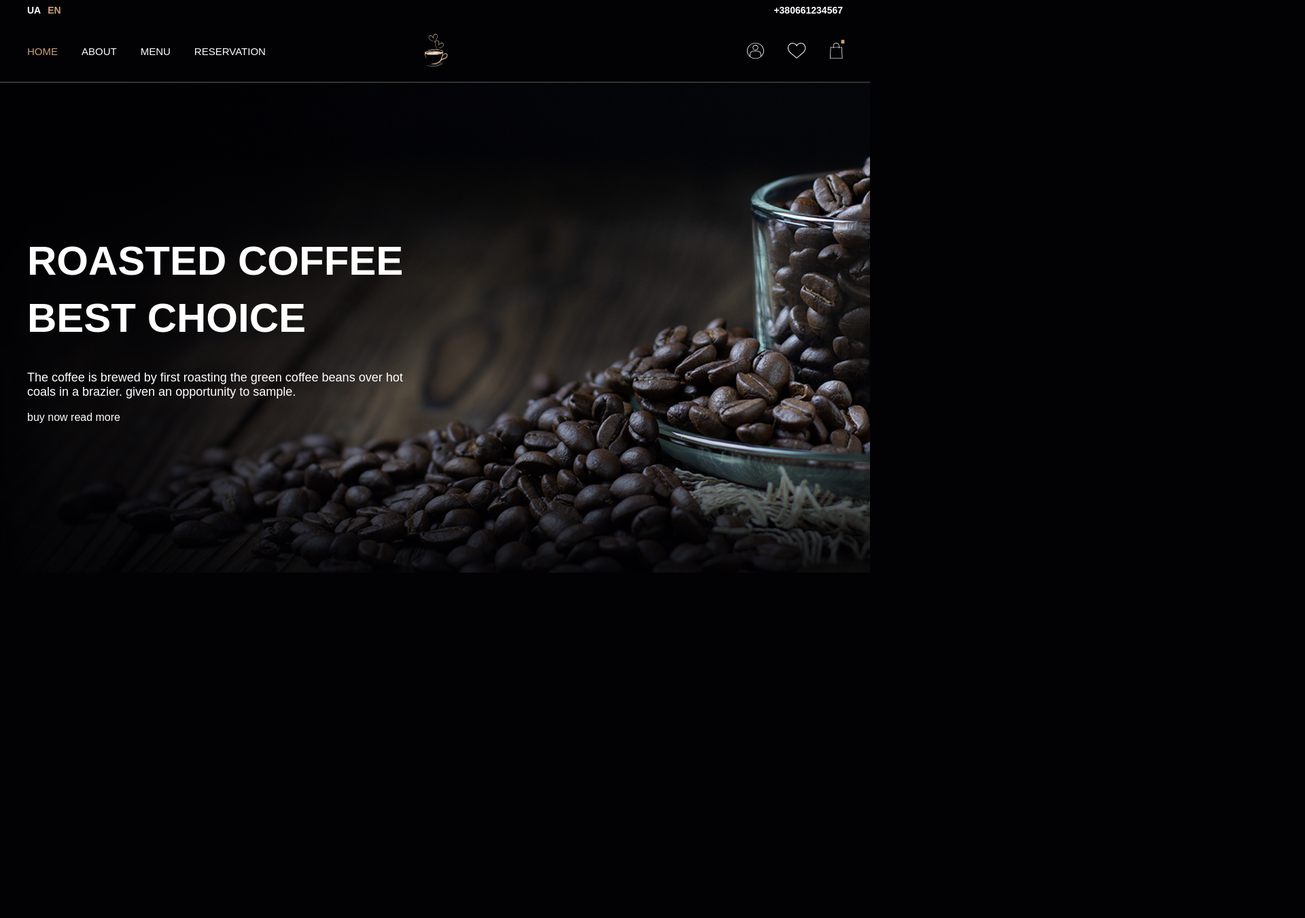
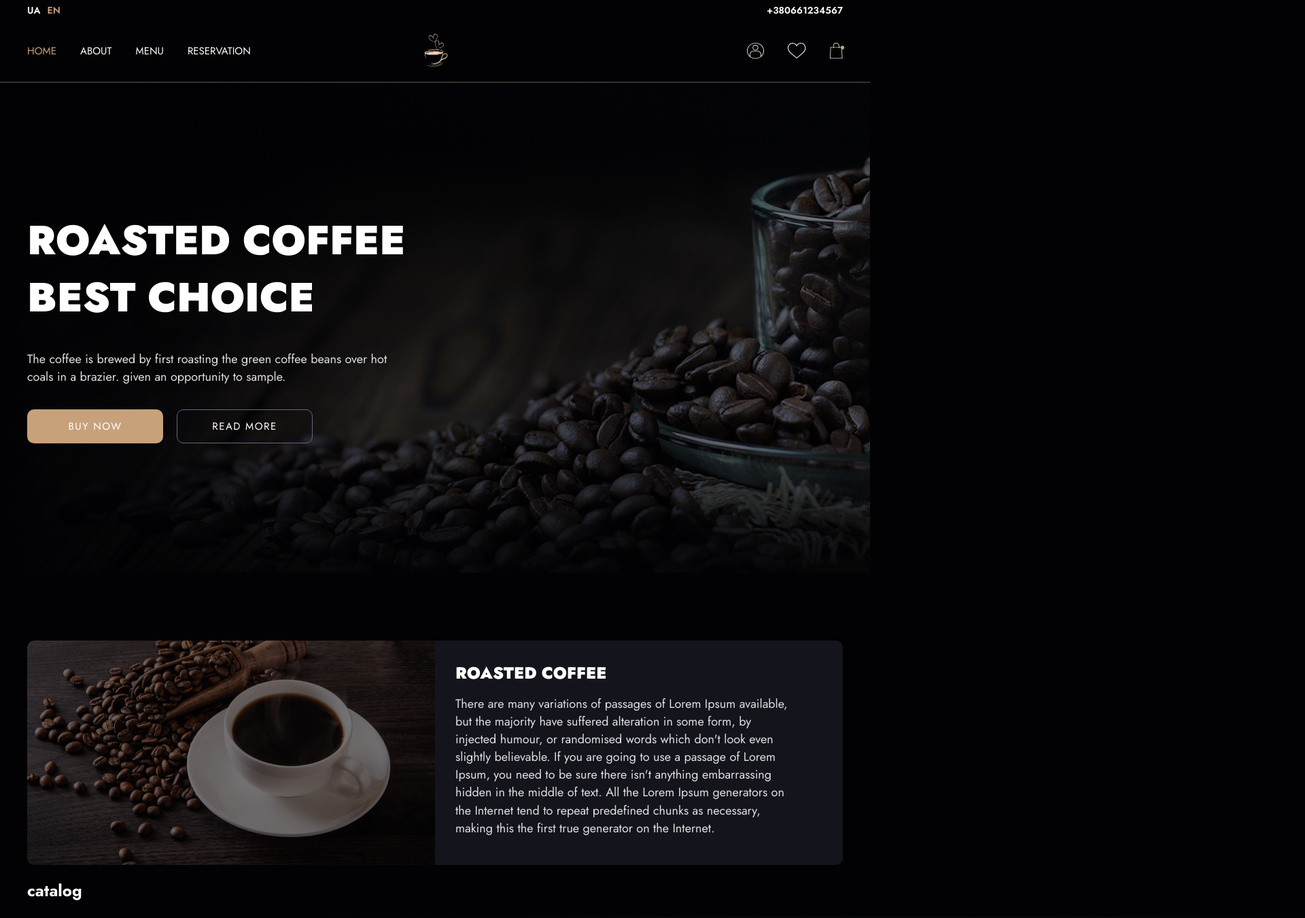
Before and after one commit to AndriyKas/HTML-CSS-Coffee-landing, a plain HTML site: page index.html in a window 1280 px wide. Shown: the top 1350 px of the page at 68% size, 1920 px wide, since content can reach past the window. Before the commit the page ends 842 px from the top, so only its background shows below. Drawn offline with Linux system fonts and the light colour scheme.

Commit message:
items stage

```diff
--- a/css/style.css
+++ b/css/style.css
@@ -1,4 +1,4 @@
-@import url('https://fonts.googleapis.com/css2?family=Jost:wght@400;500;700;600;900&display=swap');
+@import url('https://fonts.googleapis.com/css2?family=Jost:wght@400;500;600;700;900&display=swap');
 
 
 *, *::before, *::after{
@@ -8,7 +8,7 @@
 body {
    background-color: #020204;
    margin: 0;
-   font-family: "Arial", sans-serif;
+   font-family: Jost, sans-serif;
    color: white;
 }
 
@@ -24,6 +24,19 @@ a {
 .container {
    width: 1200px;
    margin: 0 auto;
+}
+
+.btn {
+   min-width: 200px;
+   height: 50px;
+   display: inline-flex;
+   justify-content: center;
+   align-items: center;
+   font-size: 15px;
+   letter-spacing: 0.1em;
+   text-transform: uppercase;
+   border-radius: 10px;
+   transition: 0.2s ease-in-out;
 }
 
 /* HEADER */
@@ -138,7 +151,20 @@ a {
 /* INTRO */
 
 .intro {
+   margin-bottom: 100px;
+   background-repeat: no-repeat;
+   background-size: cover;
+   position: relative;
+}
 
+.intro:after {
+   content: '';
+   position: absolute;
+   top: 0;
+   left: 0;
+   width: 100%;
+   height: 100%;
+   background-color: rgba(2, 2, 4, 0.55);
 }
 
 .intro__wrapper {
@@ -146,6 +172,8 @@ a {
    display: flex;
    align-items: center;
    padding: 20px  0;
+   position: relative;
+   z-index: 2;
 }
 
 .intro__block {
@@ -161,10 +189,87 @@ a {
 }
 
 .intro__text {
+   margin: 0 0 35px;
    font-size: 18px;
-   color: ;
+   color: #DFDFDF ;
 }
 
 .intro__actions {
+   display: flex;
+}
+
+.intro__actions .btn-main {
+   margin-right: 20px;
+}
+
+.btn-main {
+   background-color: #C7A17A;
+}
+
+.btn-main:hover {
+   background-color: #ad7e50;
+}
+
+.btn-secondary {
+   border: 1px solid #666681;
+}
+
+.btn-secondary:hover {
+   background-color: #666681;
+}
+
+/* INFO__BLOCK */
+
+.info__block {
+   display: flex;
+}
+
+.info__img {
+   width: 600px;
+   height: 330px;
+   object-fit: cover;
+   background-repeat: no-repeat;
+   border-radius: 10px 0 0 10px;
+}
+
+.info__img-wrapper {
+   position: relative;
+}
+
+.info__img-wrapper::after {
+   content: '';
+   position: absolute;
+   top: 0;
+   left: 0;
+   width: 100%;
+   height: 100%;
+   background-color: rgba(2, 2, 4, 0.55);
+}
+
+.info__item {
+   padding: 30px 75px 15px 30px;
+   background-color: #14141D;
+   border-radius: 0 10px 10px 0;
 
 }
+
+
+
+.info__title {
+   font-size: 24px;
+   font-weight: 900;
+   padding-bottom: 15px;
+   text-transform: uppercase;
+}
+
+.info__text {
+   font-size: 18px;
+   line-height: 1.45;
+   color: #DFDFDF;
+}
+
+/* Catalog */
+
+.catalog__title {
+   display: flex;
+}
--- a/index.html
+++ b/index.html
@@ -48,10 +48,10 @@
                   </div>
             </div>
          </div>
-      </div>
-   </header>
+      </div><!-- /.container -->
+   </header> <!-- /.Header -->
 
-   <div class="intro" style="background-image: url('/img/Intro.png'); no-repeat">
+   <div class="intro" style="background-image: url('/img/Intro.png');">
       <div class="container">
          <div class="intro__wrapper">
             <div class="intro__block">
@@ -61,12 +61,50 @@
                   coals in a brazier. given an opportunity to sample.
                </p>
                <div class="intro__actions">
-                  <a href="#">buy now</a>
-                  <a href="#">read more</a>
+                  <a class="btn btn-main" href="#">
+                     buy now
+                  </a>
+                  <a class="btn btn-secondary" href="#">
+                     read more
+                  </a>
                </div>
+            </div>
+         </div><!-- /.intro__wrapper -->
+      </div><!-- /.container -->
+   </div><!-- /.intro -->
+
+   <div class="container">
+      <div class="info__block">
+         <div class="info__img-wrapper">
+            <img class="info__img" src="/img/info.png" alt="ph">
+         </div>
+         <div class="info__item ">
+            <div class="info__title">
+               Roasted Coffee
+            </div>
+            <div class="info__text">
+               There are many variations of passages of Lorem Ipsum available, but the majority have suffered alteration in some form, by injected humour, or randomised words which don't look even slightly believable. If you are going to use a passage of Lorem Ipsum, you need to be sure there isn't anything embarrassing hidden in the middle of text. All the Lorem Ipsum generators on the Internet tend to repeat predefined chunks as necessary, making this the first true generator on the Internet.
             </div>
          </div>
       </div>
    </div>
+
+   <div class="container">
+      <div class="catalog__title">
+         <h2>catalog</h2>
+      </div>
+      <div class="catalog__products">
+         <div class="catalog__items">
+            <img class="catalog__items-img" src="/img/Intro.png" alt="">
+            <h3 class="catalog__items-title">Lavazza coffee</h3>
+            <div class="catalog__items-price">
+               <p>$19.99</p>
+               <s>$29.99</s>
+               <a href="/img/favorite 1.svg"></a>
+            </div>
+         </div>
+      </div>
+
+   </div>
 </body>
 </html>
```
Also changed, not shown: img/info.png (added).
